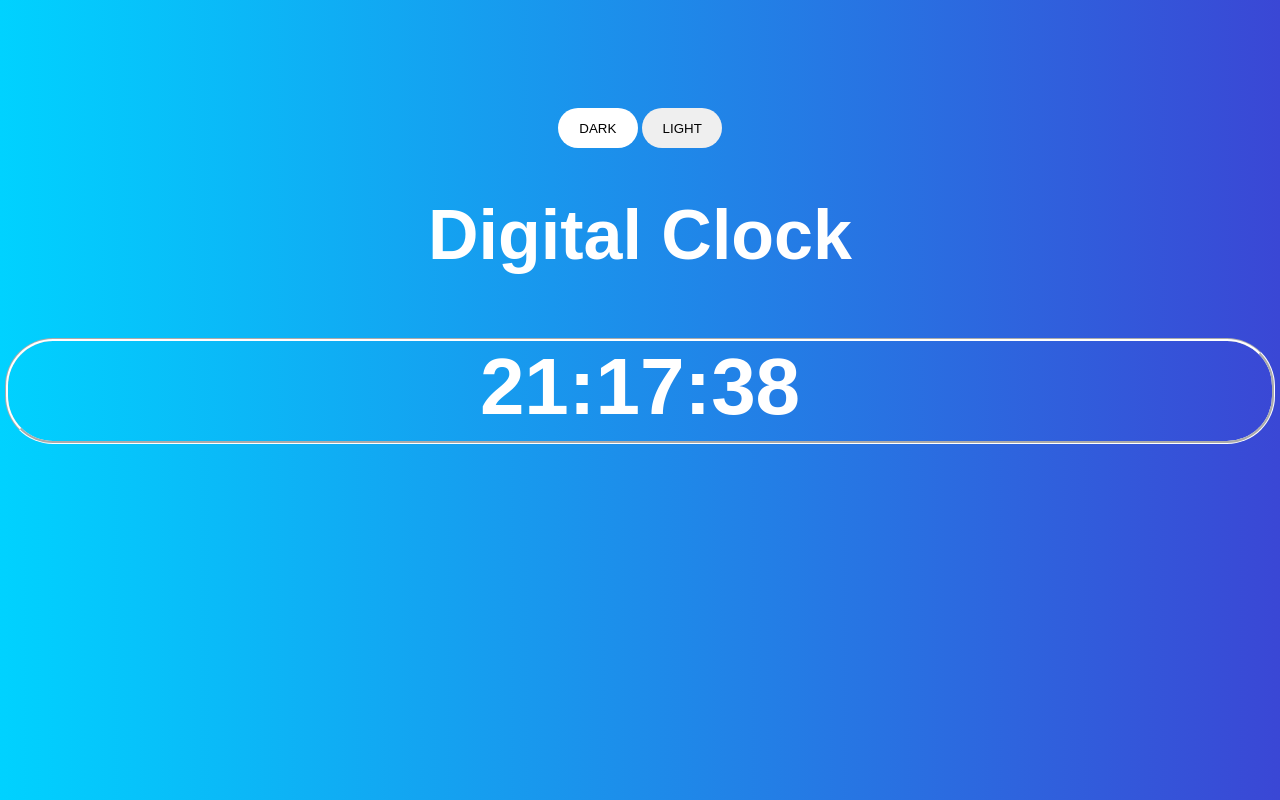
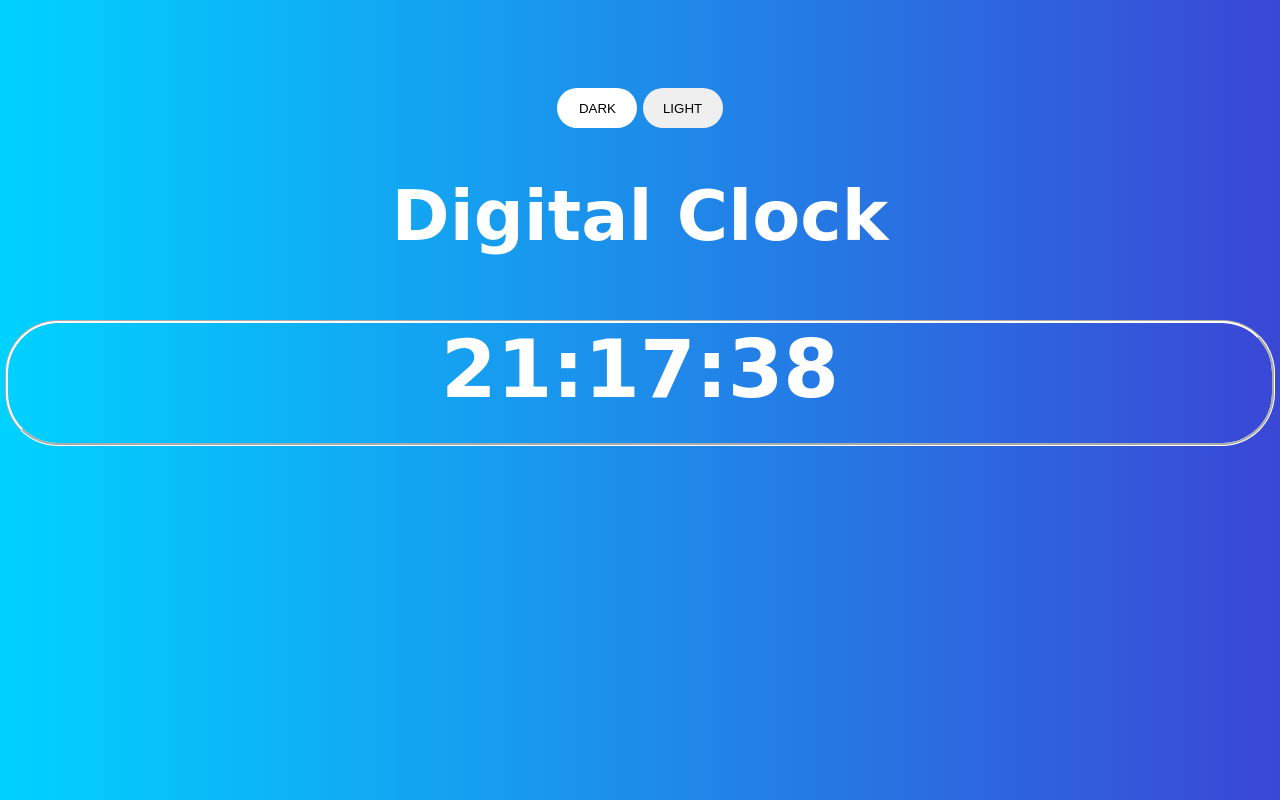
Before and after one commit to yusufkula/digital-clock.github.io, a plain HTML site: page index.html in a window 1280 px wide. Drawn offline with Linux system fonts and the light colour scheme.

Commit message:
Update style.css

```diff
--- a/style.css
+++ b/style.css
@@ -1,9 +1,9 @@
 body{
     text-align: center;
     background: linear-gradient(90deg, #00d2ff 0%, #3a47d5 100%);
-    font-family: Arial, Helvetica, sans-serif;
+    font-family: cursive;
     padding-bottom: 0px;
-    padding-top: 100px;
+    padding-top: 80px;
     color: rgb(255, 255, 255);
 }
 
@@ -19,10 +19,10 @@ h2 {
 }
 
 .time {
-    min-width: 80px;
-    height: 100px;
+    min-width: 40px;
+    height: 120px;
     outline-style: groove;
-    border-radius: 45px;
+    border-radius: 50px;
     color: white;
 }
 
@@ -31,6 +31,7 @@ h2 {
     background: linear-gradient(90deg, #1CB5E0 0%, #000851 100%);
     color: rgb(255, 255, 255);
 }
+
 
 .buttonDark {
     height: 40px;
@@ -45,6 +46,7 @@ h2 {
 
 .buttonDark:hover{
     cursor: pointer;
+    color: white;
     background: rgb(0,19,51);
     background: linear-gradient(90deg, rgba(0,19,51,1) 0%, rgba(22,61,79,1) 50%, rgba(0,114,122,1) 100%);
 }
```
